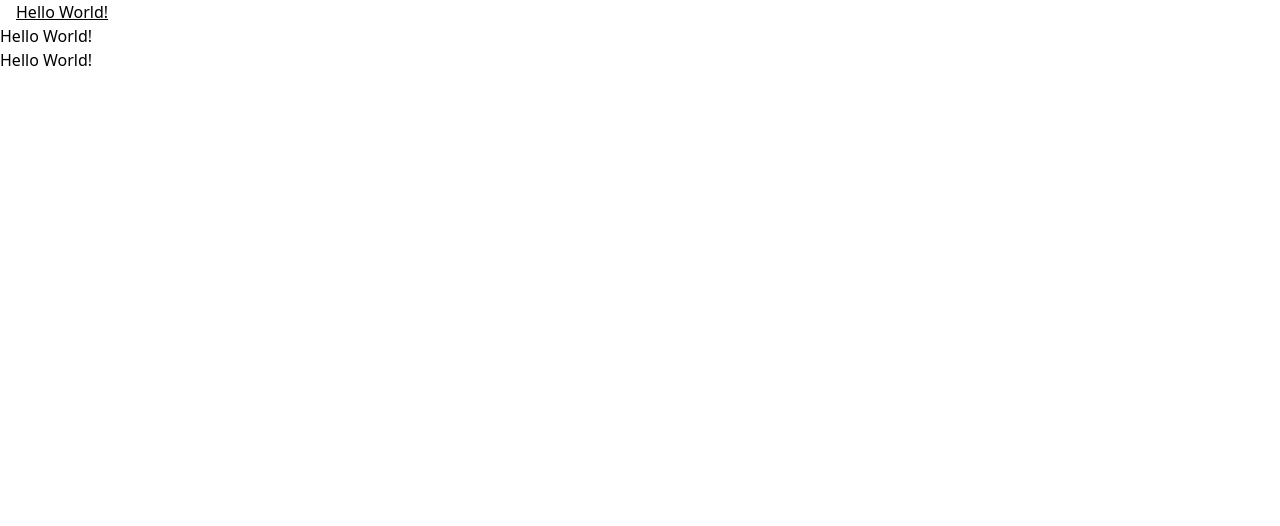
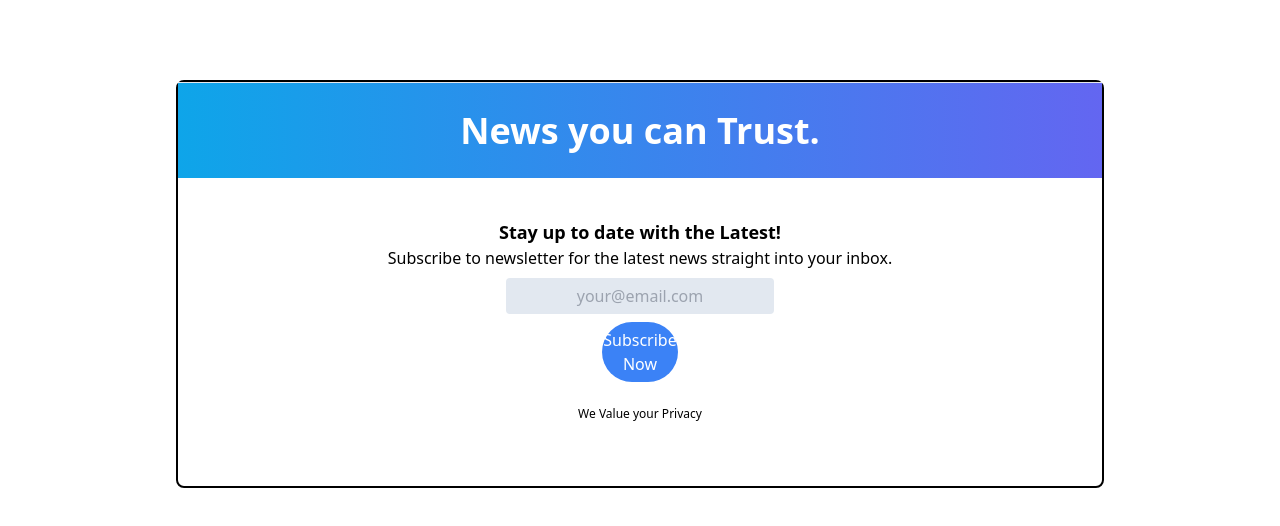
Before and after one commit to Shreekant-Chavan/Tailwind-CSS, a website built with Vite: page index.html in a window 1280 px wide. Built offline with nearby package versions, Linux system fonts and the light colour scheme.

Commit message:
Card in Tailwind

```diff
--- a/index.html
+++ b/index.html
@@ -3,12 +3,23 @@
 <head>
     <meta charset="UTF-8">
     <meta name="viewport" content="width=device-width, initial-scale=1.0">
-    <title>Taolwind CSS</title>
+    <title>Tailwind CSS</title>
     <link rel="stylesheet" href="style.css">
 </head>
 <body>
-    <h1 class="underline ml-4 p4">Hello World!</h1>
-    <h2>Hello World!</h2>
-    <h3>Hello World!</h3>
+    <div class="m-20 mx-44 flex flex-wrap border-2 border-black rounded-lg">
+        <div class="bg-gradient-to-r from-sky-500 to-indigo-500 h-24 text-white flex justify-center items-center font-bold text-4xl w-full round border-t">News you can Trust.
+        </div>
+    <div class="text-center m-10 w-full">
+        <h4 class="font-bold text-lg">Stay up to date with the Latest!</h4>
+        <p class="font-medium">Subscribe to newsletter for the latest news straight into your inbox.</p>
+        <form class="flex flex-wrap" action="action.php">
+            <label for="email"></label>
+            <input class="w-full mx-72 bg-slate-200 rounded placeholder:text-center text-base my-2 py-1.5" placeholder="your@email.com" type="email" name="email" id="email">
+            <button class="w-full mx-96 py-1.5 rounded-full bg-blue-500 text-white">Subscribe Now</button>
+        </form>
+        <p class="m-6 text-xs">We Value your Privacy</p>
+    </div>
+    </div>
 </body>
 </html>
```
